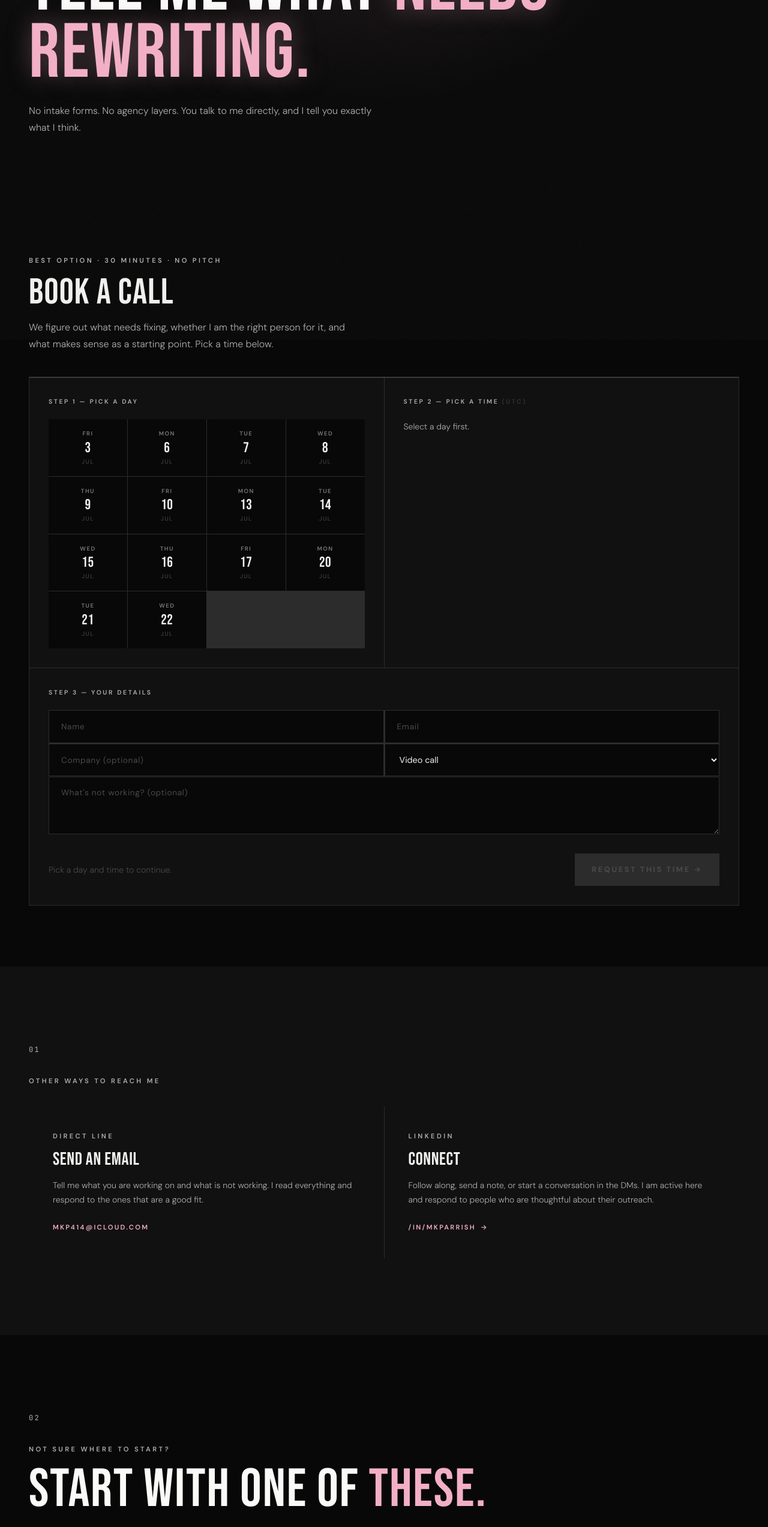
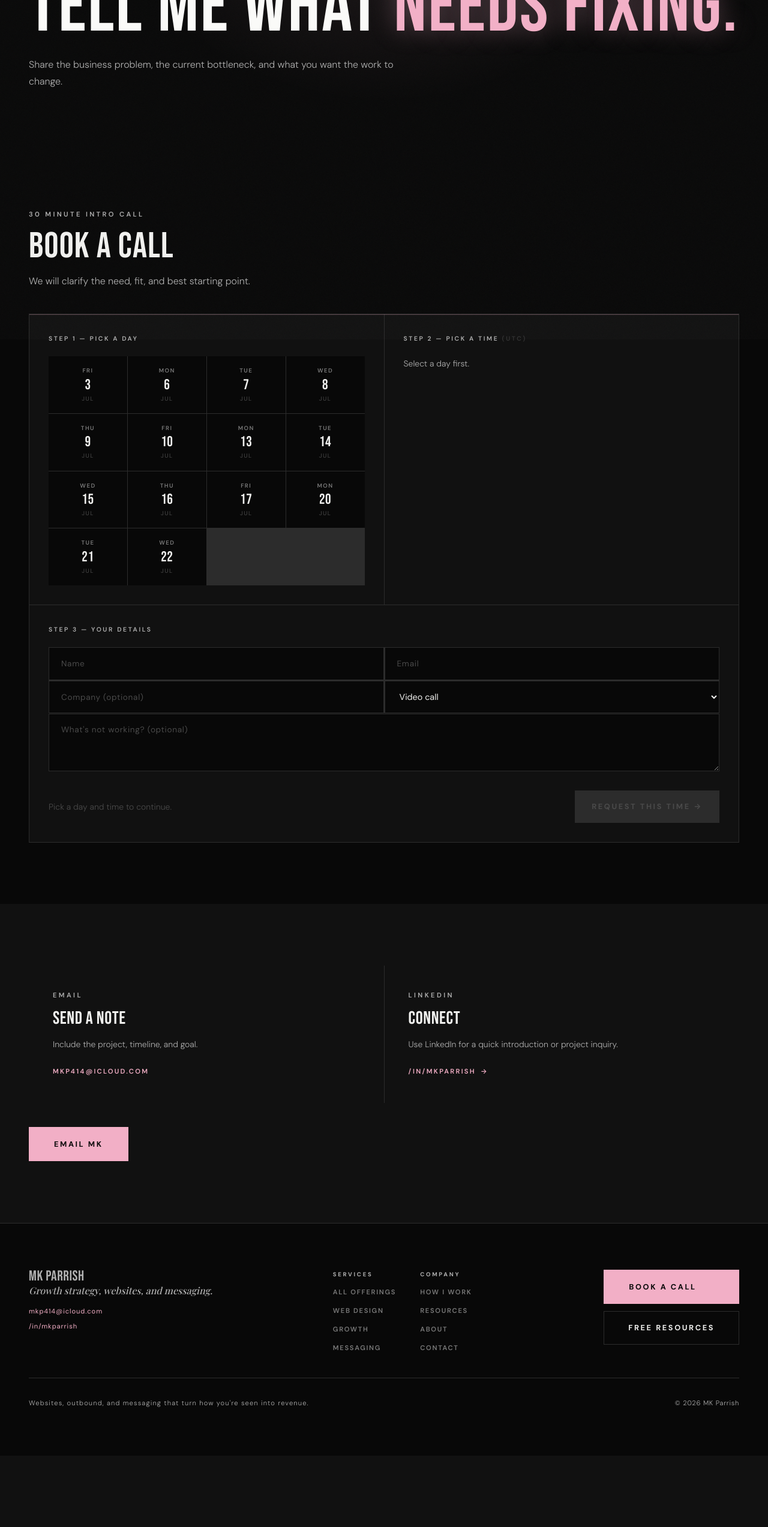
Before and after one commit to empathicmk-svg/mkp-changes, a Next.js app: page /contact in a window 1280 px wide. Shown: the part 234-2780 px from the top of the page at 60% size. After the commit the page ends 2661 px from the top, so only its background shows below. Built offline with nearby package versions, Linux system fonts and the light colour scheme; a web font is replaced by a local one.

Commit message:
Simplify live contact page

```diff
--- a/app/contact/page.tsx
+++ b/app/contact/page.tsx
@@ -1,186 +1,73 @@
 import type { Metadata } from "next";
-import {
-  RevealSection,
-  Eyebrow,
-  H1,
-  H2,
-  BtnPrimary,
-  ArrowLink,
-} from "@/app/components/ui";
+import { H1, BtnPrimary } from "@/app/components/ui";
 import CustomBooking from "@/app/components/CustomBooking";
-import { SUBSTACK_URL, CONTACT, STRIPE_EDIT, STRIPE_REWRITE } from "@/app/lib/config";
+import { CONTACT } from "@/app/lib/config";
 
 export const metadata: Metadata = {
   title: "Contact — MK Parrish",
-  description:
-    "Tell me what needs rewriting. Book a call, send an email, or start with a service directly.",
+  description: "Book a call or send an email to discuss positioning, messaging, websites, and growth work.",
 };
 
 export default function ContactPage() {
   return (
     <>
-      {/* ── HERO ─────────────────────────────────────────────────── */}
       <section className="relative flex min-h-[60vh] flex-col justify-end bg-void pb-16 pt-28 md:pb-24">
         <div className="pointer-events-none absolute inset-0">
           <div className="absolute left-1/2 top-0 h-[55vh] w-[80vw] -translate-x-1/2 bg-[radial-gradient(ellipse_at_top,rgba(242,175,198,0.12),transparent_65%)]" />
         </div>
         <div className="relative mx-auto w-full max-w-[1400px]" style={{ padding: "0 clamp(1.25rem, 5vw, 3rem)" }}>
-          <p className="font-body text-[0.7rem] font-semibold uppercase tracking-[0.3em] text-ash">
-            Contact
-          </p>
+          <p className="font-body text-[0.7rem] font-semibold uppercase tracking-[0.3em] text-ash">Contact</p>
           <div className="mt-6">
             <H1>
               Tell me what{" "}
               <span className="text-petal" style={{ textShadow: "0 0 40px rgba(242,175,198,0.35)" }}>
-                needs rewriting.
+                needs fixing.
               </span>
             </H1>
           </div>
           <p className="mt-6 max-w-2xl font-body text-base font-light leading-8 text-smoke" style={{ maxWidth: "56ch" }}>
-            No intake forms. No agency layers. You talk to me directly, and I tell you exactly what I think.
+            Share the business problem, the current bottleneck, and what you want the work to change.
           </p>
         </div>
       </section>
 
-      {/* ── INLINE BOOKING ───────────────────────────────────────── */}
       <section id="book" className="bg-void" style={{ padding: "clamp(4rem, 8vw, 7rem) 0" }}>
         <div className="mx-auto w-full max-w-[1400px]" style={{ padding: "0 clamp(1.25rem, 5vw, 3rem)" }}>
           <div className="mb-10">
-            <p className="font-body text-[0.7rem] font-semibold uppercase tracking-[0.3em] text-ash">
-              Best option &middot; 30 minutes &middot; No pitch
-            </p>
-            <h2 className="mt-4 font-display text-5xl uppercase tracking-[0.02em] text-pearl md:text-6xl">
-              Book a Call
-            </h2>
+            <p className="font-body text-[0.7rem] font-semibold uppercase tracking-[0.3em] text-ash">30 minute intro call</p>
+            <h2 className="mt-4 font-display text-5xl uppercase tracking-[0.02em] text-pearl md:text-6xl">Book a Call</h2>
             <p className="mt-4 font-body text-base font-light leading-8 text-smoke" style={{ maxWidth: "52ch" }}>
-              We figure out what needs fixing, whether I am the right person for it, and what makes sense as a starting point. Pick a time below.
+              We will clarify the need, fit, and best starting point.
             </p>
           </div>
           <CustomBooking />
         </div>
       </section>
 
-      {/* ── OTHER CONTACT OPTIONS ────────────────────────────────── */}
-      <RevealSection bg="obsidian" num="01">
-        <Eyebrow>Other ways to reach me</Eyebrow>
-        <div className="mt-8 grid gap-px bg-graphite md:grid-cols-2">
-          <a
-            href={`mailto:${CONTACT.email}`}
-            className="group bg-obsidian p-10 transition-colors hover:bg-carbon"
-          >
-            <p className="font-body text-[0.7rem] font-semibold uppercase tracking-[0.3em] text-iron">Direct line</p>
-            <h3 className="mt-4 font-display text-3xl uppercase tracking-[0.02em] text-pearl transition-colors group-hover:text-white">
-              Send an Email
-            </h3>
-            <p className="mt-4 font-body text-sm font-light leading-7 text-smoke">
-              Tell me what you are working on and what is not working. I read everything and respond to the ones that are a good fit.
-            </p>
+      <section className="bg-obsidian" style={{ padding: "clamp(4rem, 8vw, 7rem) 0" }}>
+        <div className="mx-auto max-w-[1400px]" style={{ padding: "0 clamp(1.25rem, 5vw, 3rem)" }}>
+          <div className="grid gap-px bg-graphite md:grid-cols-2">
+            <a href={`mailto:${CONTACT.email}`} className="group bg-obsidian p-10 transition-colors hover:bg-carbon">
+              <p className="font-body text-[0.7rem] font-semibold uppercase tracking-[0.3em] text-iron">Email</p>
+              <h3 className="mt-4 font-display text-3xl uppercase tracking-[0.02em] text-pearl transition-colors group-hover:text-white">Send a Note</h3>
+              <p className="mt-4 font-body text-sm font-light leading-7 text-smoke">Include the project, timeline, and goal.</p>
               <span className="mt-6 inline-block font-body text-[0.7rem] font-semibold uppercase tracking-[0.2em] text-petal transition-colors group-hover:text-blush">
                 {CONTACT.email}
               </span>
             </a>
 
-          <a
-            href={CONTACT.linkedin}
-            target="_blank"
-            rel="noreferrer"
-            className="group bg-obsidian p-10 transition-colors hover:bg-carbon"
-          >
+            <a href={CONTACT.linkedin} target="_blank" rel="noreferrer" className="group bg-obsidian p-10 transition-colors hover:bg-carbon">
               <p className="font-body text-[0.7rem] font-semibold uppercase tracking-[0.3em] text-iron">LinkedIn</p>
-            <h3 className="mt-4 font-display text-3xl uppercase tracking-[0.02em] text-pearl transition-colors group-hover:text-white">
-              Connect
-            </h3>
-            <p className="mt-4 font-body text-sm font-light leading-7 text-smoke">
-              Follow along, send a note, or start a conversation in the DMs. I am active here and respond to people who are thoughtful about their outreach.
-            </p>
+              <h3 className="mt-4 font-display text-3xl uppercase tracking-[0.02em] text-pearl transition-colors group-hover:text-white">Connect</h3>
+              <p className="mt-4 font-body text-sm font-light leading-7 text-smoke">Use LinkedIn for a quick introduction or project inquiry.</p>
               <span className="mt-6 inline-flex items-center gap-2 font-body text-[0.7rem] font-semibold uppercase tracking-[0.2em] text-petal transition-colors group-hover:text-blush">
                 /in/mkparrish
                 <span className="transition-transform duration-300 group-hover:translate-x-1">&rarr;</span>
               </span>
             </a>
           </div>
-      </RevealSection>
-
-      {/* ── SERVICES QUICK LINKS ─────────────────────────────────── */}
-      <RevealSection bg="void" num="02">
-        <Eyebrow>Not sure where to start?</Eyebrow>
-        <H2>
-          Start with one of{" "}
-          <span className="text-petal">these.</span>
-        </H2>
-        <p className="mt-4 max-w-2xl font-body text-base font-light leading-8 text-smoke">
-          If you already know what you need, you can skip the call and go directly to the work.
-        </p>
-
-        <div className="mt-12 grid gap-px bg-graphite sm:grid-cols-2 lg:grid-cols-4">
-          {[
-            {
-              label: "Quick Fix",
-              title: "The Edit",
-              price: "From $250",
-              desc: "One piece of copy rewritten sharply. LinkedIn bio, about page, or positioning blurb.",
-              href: STRIPE_EDIT,
-            },
-            {
-              label: "Full Repositioning",
-              title: "The Rewrite",
-              price: "From $2,500",
-              desc: "Your professional story or brand copy overhauled. Plus a strategy session.",
-              href: STRIPE_REWRITE,
-            },
-            {
-              label: "Full Build",
-              title: "The New Chapter",
-              price: "Custom",
-              desc: "Brand, website, and messaging built for a new era. For pivots and reinventions.",
-              href: "#book",
-            },
-            {
-              label: "Ongoing",
-              title: "The Byline",
-              price: "From $2,500/mo",
-              desc: "Monthly ghostwriting retainer. Your name, your voice, sharper than you have time to make it.",
-              href: "#book",
-            },
-          ].map((item) => (
-            <a
-              key={item.title}
-              href={item.href}
-              target={item.href.startsWith("http") ? "_blank" : undefined}
-              rel={item.href.startsWith("http") ? "noreferrer" : undefined}
-              className="group bg-void p-8 transition-all duration-300 hover:-translate-y-1 hover:bg-carbon"
-              style={{ transitionTimingFunction: "cubic-bezier(0.16, 1, 0.3, 1)" }}
-            >
-              <p className="font-body text-[0.7rem] font-semibold uppercase tracking-[0.25em] text-iron">{item.label}</p>
-              <h3 className="mt-3 font-display text-2xl uppercase tracking-[0.02em] text-pearl">{item.title}</h3>
-              <p className="mt-1 font-body text-lg font-bold text-petal">{item.price}</p>
-              <p className="mt-4 font-body text-sm font-light leading-7 text-smoke">{item.desc}</p>
-              <span className="mt-6 inline-flex items-center gap-2 font-body text-[0.7rem] font-semibold uppercase tracking-[0.2em] text-petal transition-colors group-hover:text-blush">
-                Get started
-                <span className="transition-transform duration-300 group-hover:translate-x-1">&rarr;</span>
-              </span>
-            </a>
-          ))}
-        </div>
-      </RevealSection>
-
-      {/* ── SUBSTACK LINK ────────────────────────────────────────── */}
-      <section className="bg-obsidian" style={{ padding: "clamp(4rem, 8vw, 7rem) 0" }}>
-        <div className="mx-auto max-w-[1400px]" style={{ padding: "0 clamp(1.25rem, 5vw, 3rem)" }}>
-          <div className="flex flex-col gap-8 md:flex-row md:items-center md:justify-between">
-            <div style={{ maxWidth: "52ch" }}>
-              <p className="font-body text-[0.7rem] font-semibold uppercase tracking-[0.3em] text-ash">Not ready for a project?</p>
-              <h3 className="mt-4 font-display text-3xl uppercase tracking-[0.02em] text-pearl md:text-4xl">
-                Enter The Margins.
-              </h3>
-              <p className="mt-4 font-body text-base font-light leading-8 text-smoke">
-                The editorial newsletter. Essays, strategy notes, and the thinking behind the work. Free to start — paid from $9 a month.
-              </p>
-            </div>
-            <div className="flex flex-shrink-0 flex-wrap gap-4">
-              <BtnPrimary href={SUBSTACK_URL}>Join The Margins</BtnPrimary>
-              <ArrowLink href="/margins">Learn more</ArrowLink>
-            </div>
+          <div className="mt-10">
+            <BtnPrimary href={`mailto:${CONTACT.email}`}>Email MK</BtnPrimary>
           </div>
         </div>
       </section>
```
Lines whose indentation alone changed are shown as unchanged.
